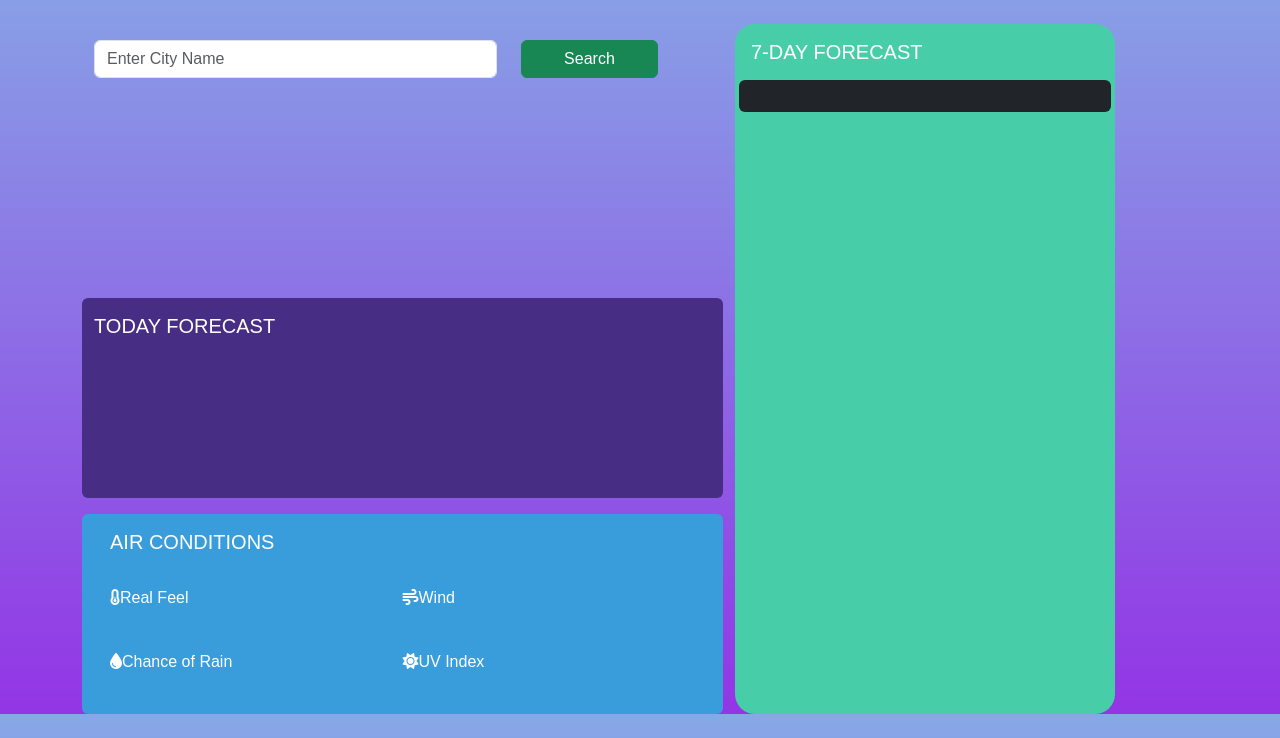
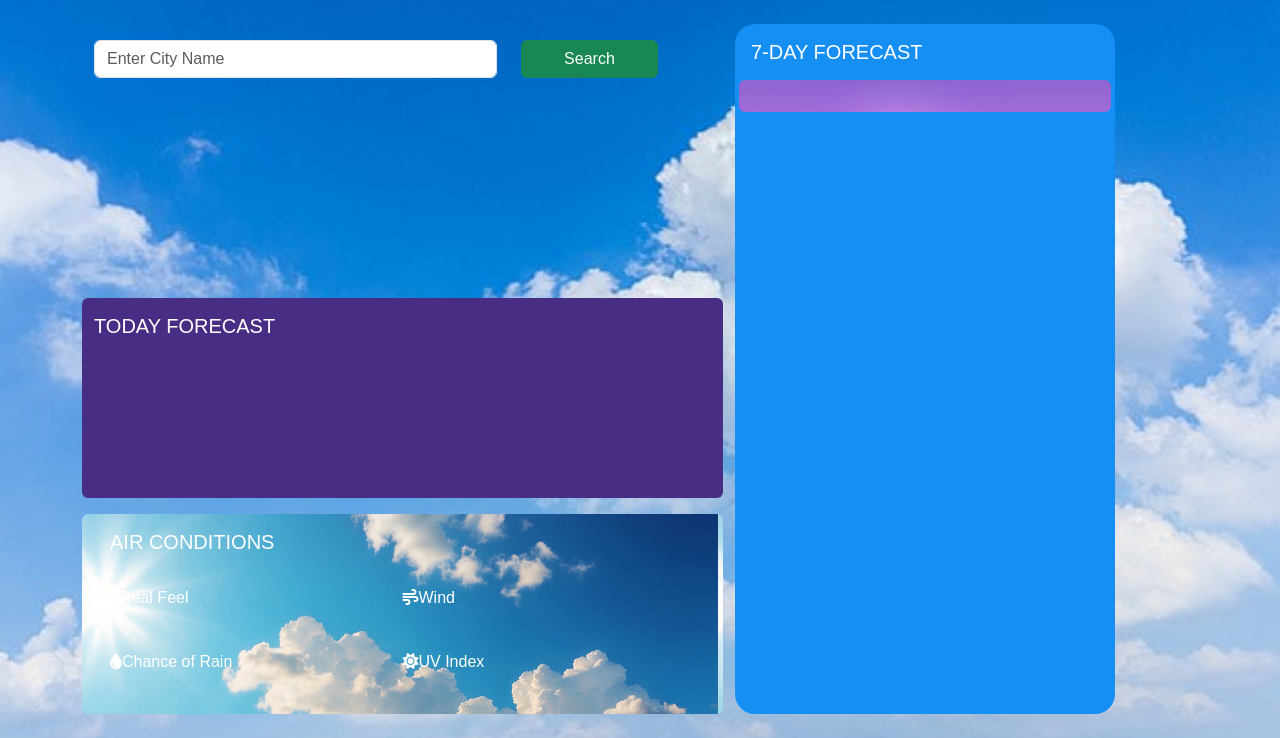
Before and after one commit to SowmyaRamakuri/WeatherApp, a plain HTML site: page index.html in a window 1280 px wide. Shown: the part 62-800 px from the top of the page. Drawn offline with nearby package versions, Linux system fonts and the light colour scheme.

Commit message:
app commit

```diff
--- a/index.html
+++ b/index.html
@@ -62,7 +62,7 @@
             </main>
             <aside class="right col-md-4 col-sm-12  text-white p-3 custom2-bg">
                 <h5>7-DAY FORECAST</h5>
-                <div id="weekForecastId" class="row forecastseven bg-dark text-white d-flex rounded mt-3 p-3"></div>
+                <div id="weekForecastId" class="row forecastseven custom7-bg text-white d-flex rounded mt-3 p-3"></div>
             </aside>
         </div>
     </div>
--- a/style.css
+++ b/style.css
@@ -1,5 +1,8 @@
 body{
-    background: linear-gradient(to top, #9335e5, #87a8e6);
+    /* background: linear-gradient(to top, #9335e5, #87a8e6); */
+    background-image: url(./image.png);
+    background-size: cover;
+    background-position: center;
     color: white;
     margin: 0;
     padding: 0;
@@ -209,8 +212,14 @@ body{
   }
 
 .custom1-bg {
+    background-image: url(./image\ copy\ 2.png);
     background-color: #3a9ddb;
 }
 .custom2-bg {
-    background-color: #47cea8;
+    background-color: rgb(21, 143, 243);
 }
+.custom7-bg{
+    background-image: url(./image\ copy.png);
+    background-size: cover;
+    background-position: center;
+}
```
Also changed, not shown: image copy 2.png (added), image copy.png (added), image.png (added).
